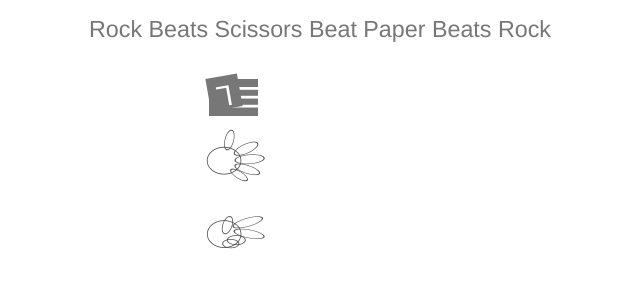
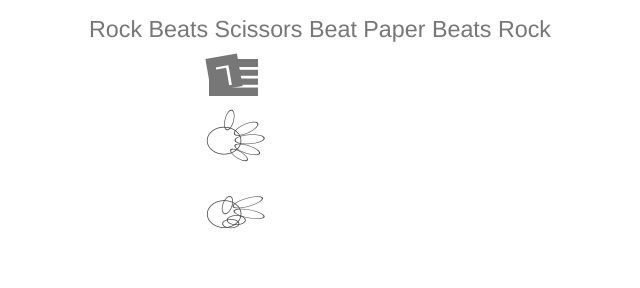
Before and after one commit to thiberaw/rps, a plain HTML site: page index.html in a window 1280 px wide. Shown: the whole page, without its empty margins (320-960 px from the left). Drawn offline with Linux system fonts and the light colour scheme.

Commit message:
remove margins and set justify-content

```diff
--- a/rps.css
+++ b/rps.css
@@ -19,12 +19,7 @@ h1{
 
 .rps_container {
     display: flex;
-}
-
-#rps_game,
-#rps_user-score,
-#rps_cp-score {
-    margin: 20px;
+    justify-content: space-around;
 }
 
 #rps_user-score,
```
